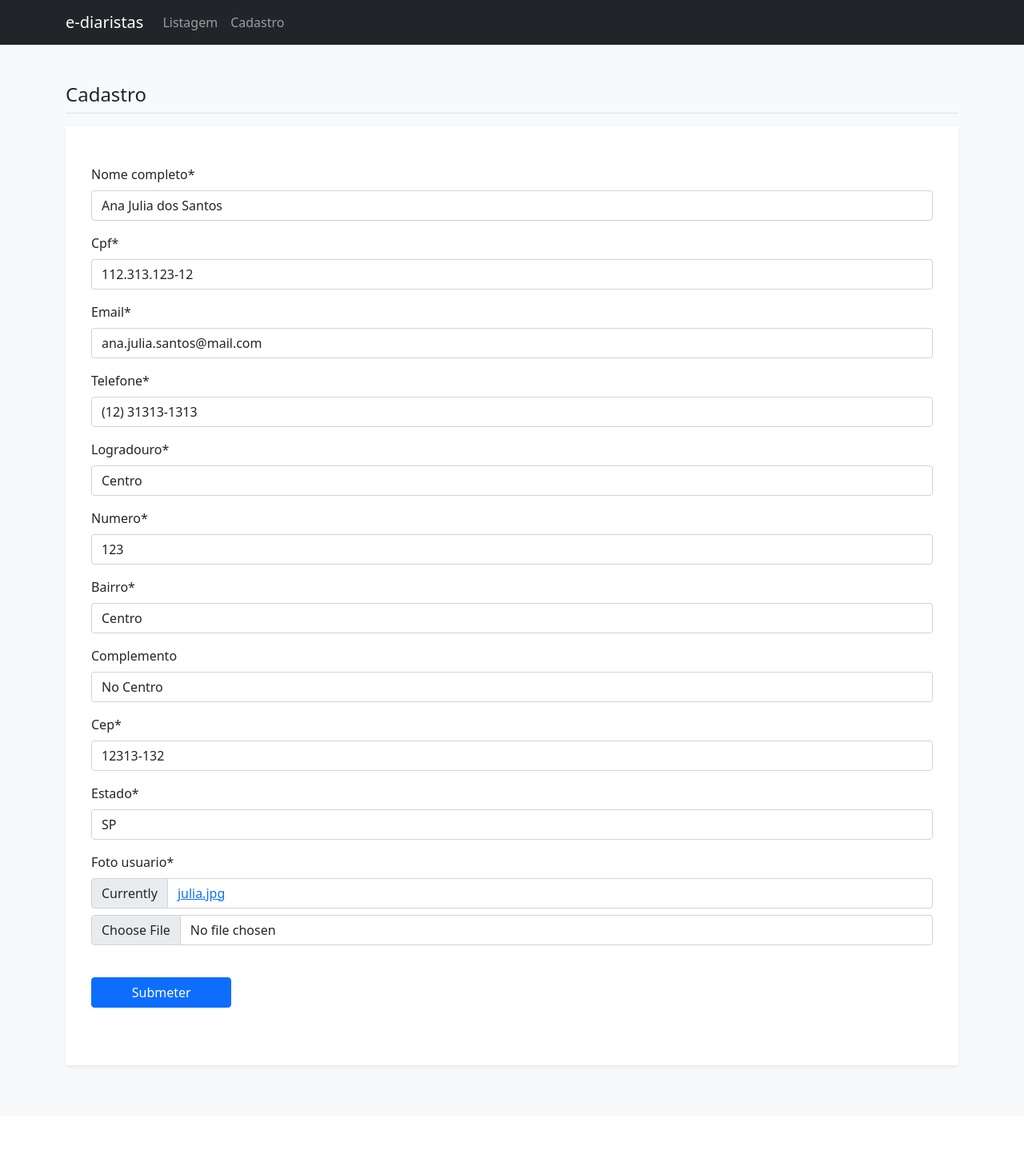
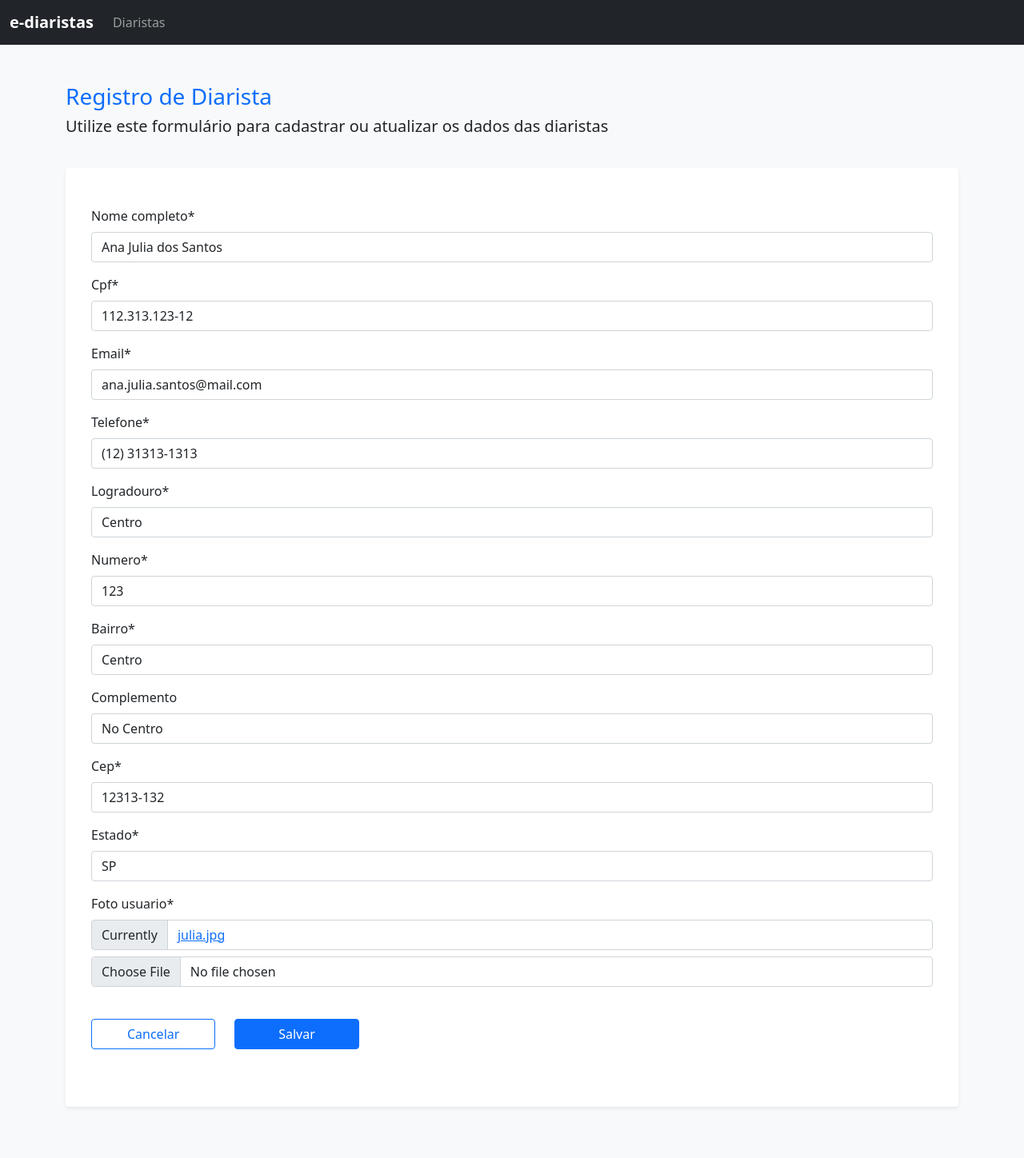
Before and after one commit to diegovinci/ediaristas, a Django app: page /web/editar_diarista/2 in a window 1280 px wide. Shown: the whole page at 80% size. Before the commit the page ends 1335 px from the top, so only its background shows below. Run offline with Django 3.2, Linux system fonts and the light colour scheme; data comes from the database, SQL or seed files in the repository; some libraries are stand-ins or nearby versions.

Commit message:
feat: improve admin template

```diff
--- a/backend/python-ediaristas/ediaristas/web/templates/base.html
+++ b/backend/python-ediaristas/ediaristas/web/templates/base.html
@@ -9,18 +9,17 @@
     <script src="https://cdn.jsdelivr.net/npm/feather-icons/dist/feather.min.js"></script>
 </head>
 <body class="bg-light">
-<nav class="navbar navbar-expand-md navbar-dark bg-dark md-4">
-    <div class="container">
-        <a href="#" class="navbar-brand">e-diaristas</a>
+<nav class="navbar navbar-expand-lg navbar-dark bg-dark">
+    <div class="container-fluid">
+        <a href="#" class="navbar-brand fw-bold">e-diaristas</a>
+        <button class="navbar-toggler" type="button" data-bs-toggle="collapse" data-bs-target="#navbarCollapse"
+                aria-controls="navbarCollapse" aria-expanded="false" aria-label="Toggle navigation">
+            <span class="navbar-toggler-icon"></span>
+        </button>
         <div class="collapse navbar-collapse" id="navbarCollapse">
-            <ul class="navbar-nav mr-auto">
-                <li class="nav-item active">
-                    <a href="{% url 'listar_diaristas' %}" class="nav-link">Listagem</a>
-                </li>
-            </ul>
-            <ul class="navbar-nav mr-auto">
-                <li class="nav-item active">
-                    <a href="{% url 'cadastrar_diarista' %}" class="nav-link">Cadastro</a>
+            <ul class="navbar-nav">
+                <li class="nav-item">
+                    <a href="{% url 'listar_diaristas' %}" class="nav-link" aria-current="page">Diaristas</a>
                 </li>
             </ul>
         </div>
@@ -44,6 +43,7 @@
         $.applyDataMask()
     });
     feather.replace()
+
 </script>
 </body>
 </html>
--- a/backend/python-ediaristas/ediaristas/web/templates/form_diarista.html
+++ b/backend/python-ediaristas/ediaristas/web/templates/form_diarista.html
@@ -1,14 +1,20 @@
 {% extends 'base.html' %}
 {% load crispy_forms_tags %}
 {% block conteudo %}
-<h4 class="border-bottom pb-2 mb-0">Cadastro</h4>
+<h3 class="pb-2 mb-0 text-primary">Registro de Diarista</h3>
+<h5 class="pb-4 mb-0 fw-light">Utilize este formulário para cadastrar ou atualizar os dados das diaristas</h5>
 <div class="my-3 p-3 bg-body rounded shadow-sm">
     <div class="my-3 p-3">
         <form method="post" enctype="multipart/form-data">
             {% csrf_token %}
             {{form_diarista|crispy}}
-            <div class="py-4 d-grid col-2">
-                <button type="submit" class="btn btn-primary">Submeter</button>
+            <div class="row">
+                <div class="py-4 d-grid col col-lg-2">
+                    <a href="{% url 'listar_diaristas' %}" class="btn btn-outline-primary" role="button">Cancelar</a>
+                </div>
+                <div class="py-4 d-grid col col-lg-2">
+                    <button type="submit" class="btn btn-primary">Salvar</button>
+                </div>
             </div>
         </form>
     </div>
```
Also changed, not shown: backend/python-ediaristas/ediaristas/web/templates/lista_diaristas.html (+6 -5 lines).
